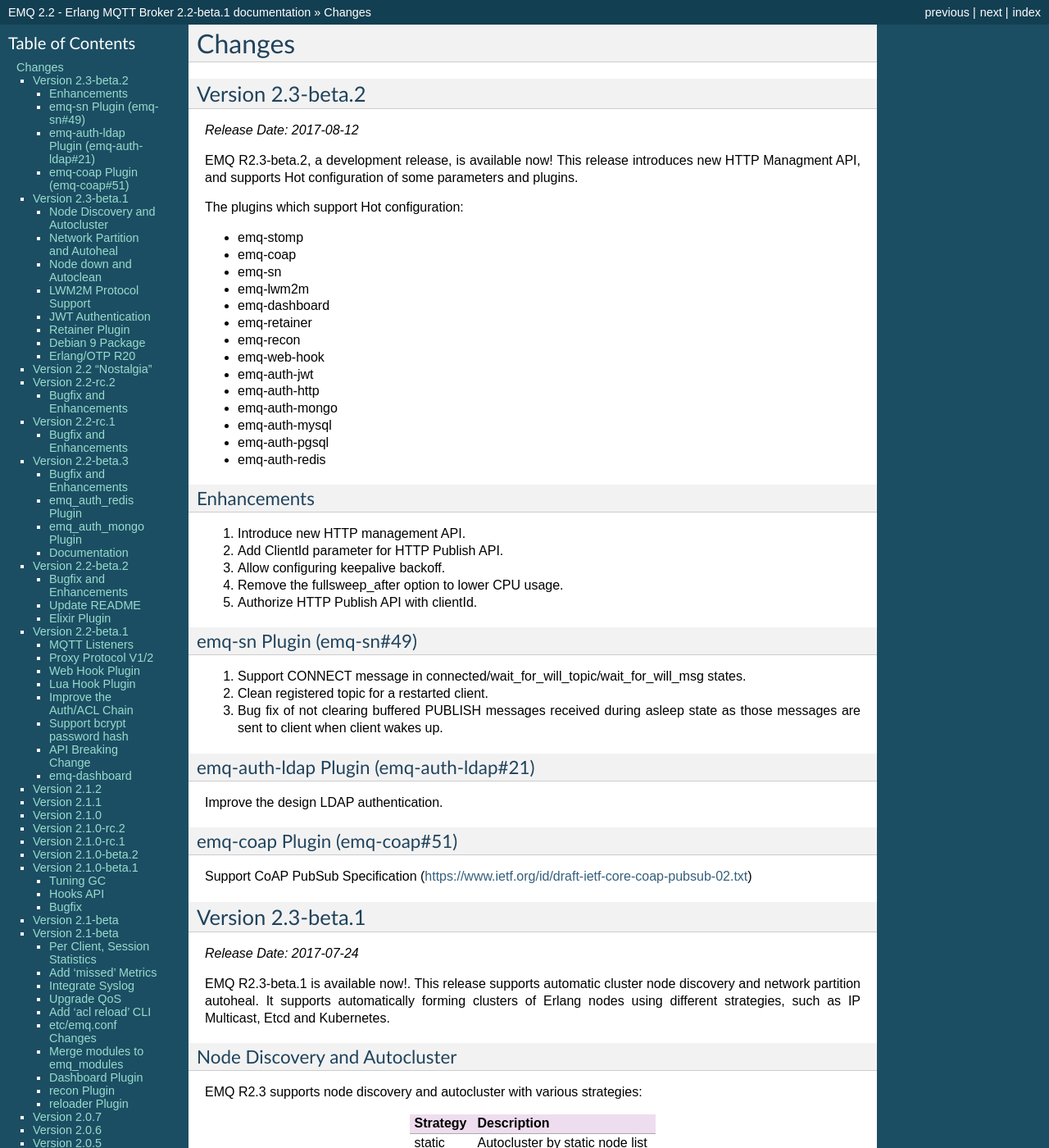
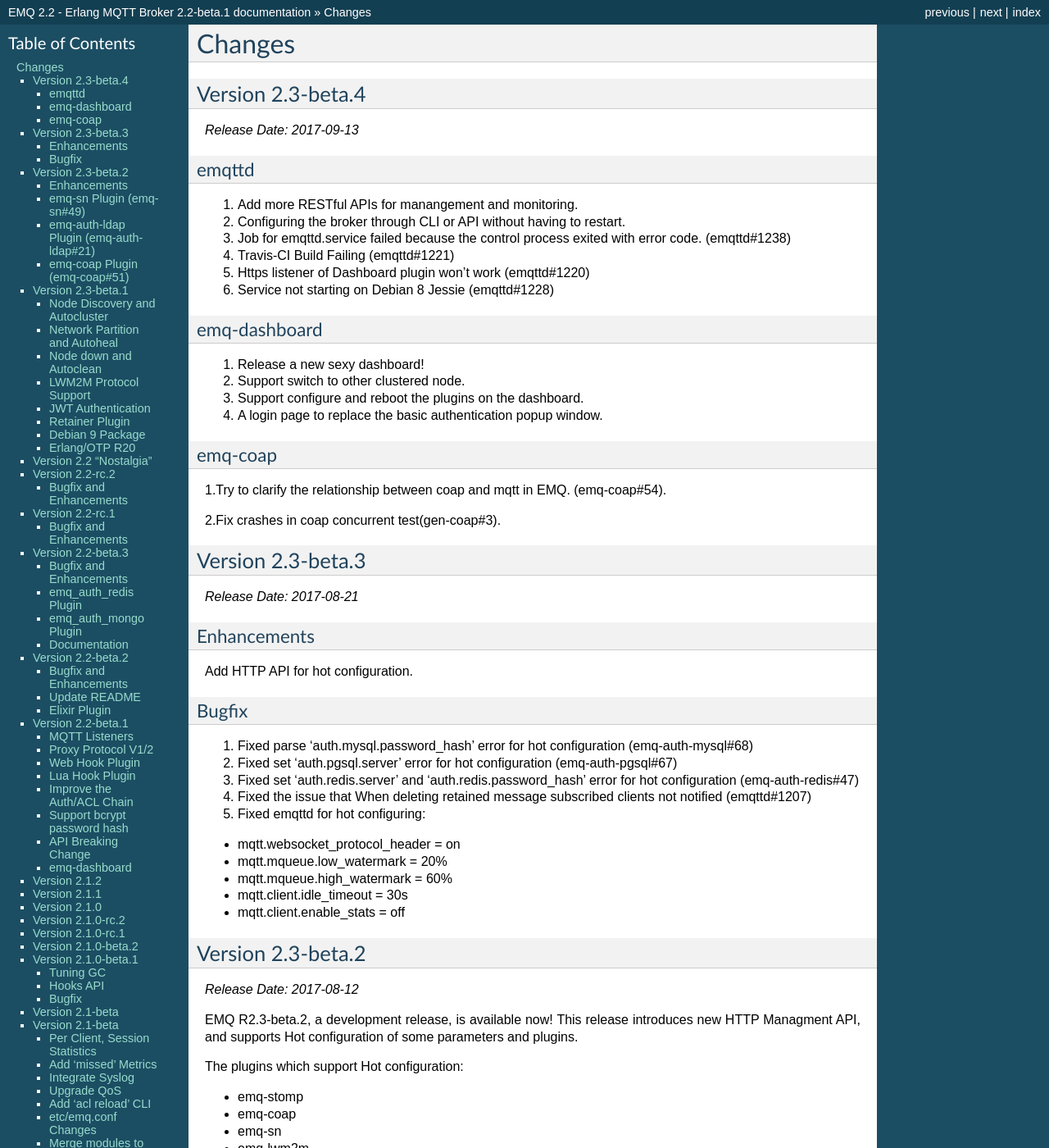
Before and after one commit to emqxarchive/emqx-docs-en, a Sphinx documentation site: the page built from source/changes.rst, in a window 1280 px wide and 1400 px high. Shown: the whole window at 82% size. Built offline with Sphinx 7.4.7, drawn with Linux system fonts in a browser that asks for light colours.

Commit message:
Version 2.3-beta.4

```diff
--- a/source/changes.rst
+++ b/source/changes.rst
@@ -4,6 +4,79 @@
 =======
 Changes
 =======
+
+.. _release_2.3-beta.4:
+
+------------------
+Version 2.3-beta.4
+------------------
+
+*Release Date: 2017-09-13*
+
+emqttd
+-------
+
+1. Add more RESTful APIs for manangement and monitoring.
+
+2. Configuring the broker through CLI or API without having to restart.
+
+3. Job for emqttd.service failed because the control process exited with error code. (emqttd#1238)
+
+4. Travis-CI Build Failing (emqttd#1221)
+
+5. Https listener of Dashboard plugin won't work (emqttd#1220)
+
+6. Service not starting on Debian 8 Jessie (emqttd#1228)
+
+emq-dashboard
+-------------
+
+1. Release a new sexy dashboard!
+
+2. Support switch to other clustered node.
+
+3. Support configure and reboot the plugins on the dashboard.
+
+4. A login page to replace the basic authentication popup window.
+
+emq-coap
+---------
+
+1.Try to clarify the relationship between coap and mqtt in EMQ. (emq-coap#54).
+
+2.Fix crashes in coap concurrent test(gen-coap#3).
+
+.. _release_2.3-beta.3:
+
+------------------
+Version 2.3-beta.3
+------------------
+
+*Release Date: 2017-08-21*
+
+Enhancements
+------------
+
+Add HTTP API for hot configuration.
+
+Bugfix
+------
+
+1. Fixed parse 'auth.mysql.password_hash' error for hot configuration (emq-auth-mysql#68)
+
+2. Fixed set 'auth.pgsql.server' error for hot configuration (emq-auth-pgsql#67)
+
+3. Fixed set 'auth.redis.server' and 'auth.redis.password_hash' error for hot configuration (emq-auth-redis#47)
+
+4. Fixed the issue that When deleting retained message subscribed clients not notified (emqttd#1207)
+
+5. Fixed emqttd for hot configuring:
+
+- mqtt.websocket_protocol_header = on
+- mqtt.mqueue.low_watermark = 20%
+- mqtt.mqueue.high_watermark = 60%
+- mqtt.client.idle_timeout = 30s
+- mqtt.client.enable_stats = off
 
 .. _release_2.3-beta.2:
 
```
